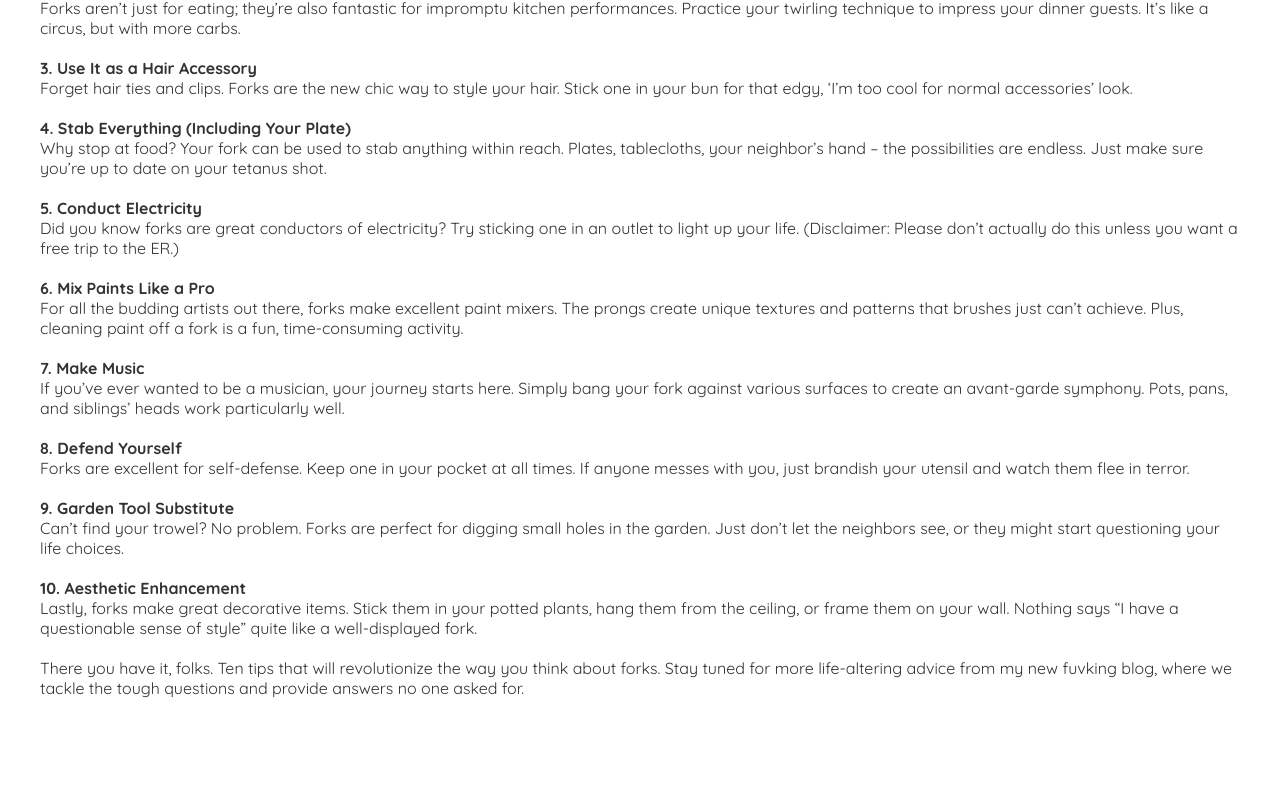
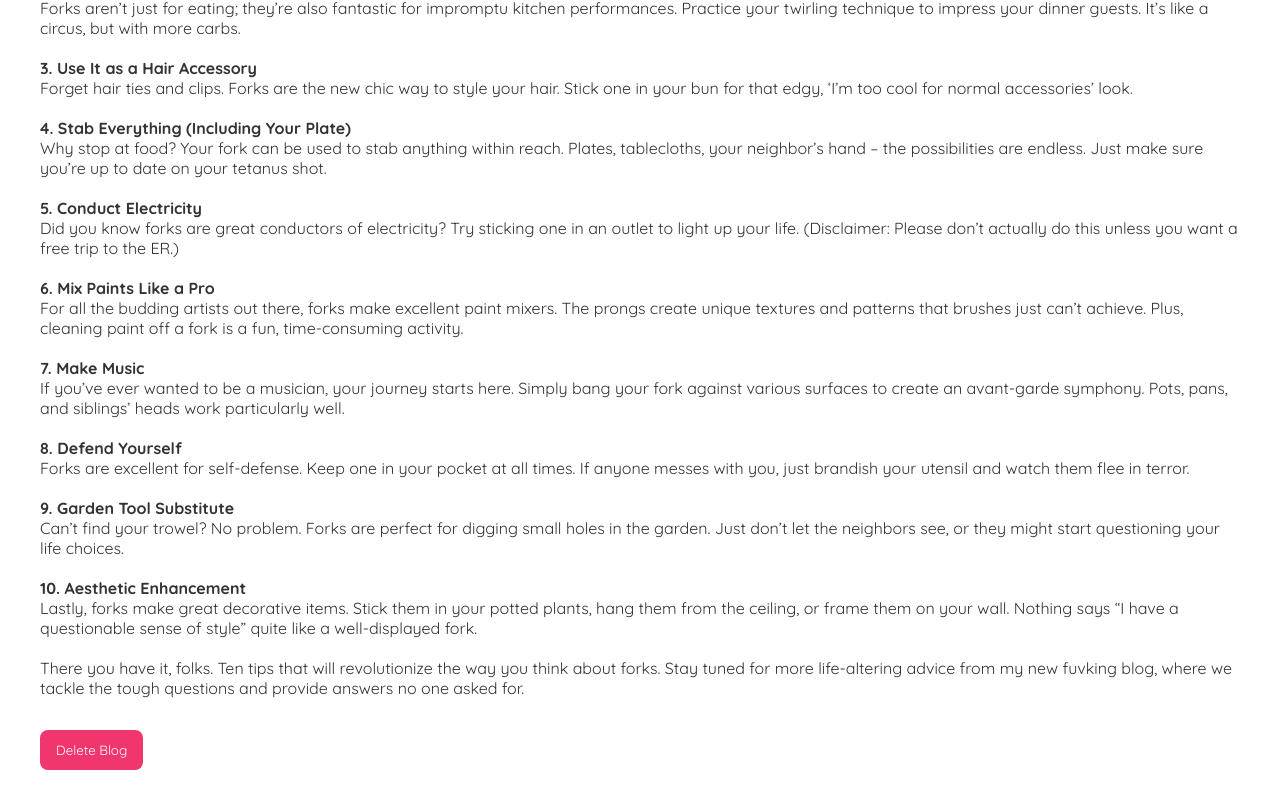
Before and after one commit to Ashwani1242/react_blogs_site, a React (Create React App) app: page /blogs/1 in a window 1280 px wide. Shown: the part 431-1239 px from the top of the page. Before the commit the page ends 1189 px from the top, so only its background shows below. Built offline with nearby package versions, Linux system fonts and the light colour scheme; data requests are answered from the project's data file.

Commit message:
Changes Committed on 2024-06-08, 18:36

```diff
--- a/src/BlogDetails.js
+++ b/src/BlogDetails.js
@@ -1,10 +1,19 @@
-import { useParams } from "react-router-dom";
+import { useParams, useNavigate } from "react-router-dom";
 import useFetch from "./useFetch";
 
 const BlogDetails = () => {
 
     const { id } = useParams()
     const { data: blog, isLoading, error} = useFetch('http://localhost:8000/blogs/' + id);
+    const navigate = useNavigate();
+
+    const handleClick = () => {
+        fetch('http://localhost:8000/blogs/' + blog.id , {
+            method: 'DELETE',
+        }).then((
+            navigate('/')
+        ))
+    }
 
     return ( <div className="blog-details">
         { isLoading && <div> Loading.... </div>}
@@ -16,7 +25,8 @@ const BlogDetails = () => {
                 <h3> { blog.subtitle } </h3>
                 <h5> written by -  { blog.author }</h5>
                 <br />
-                <p dangerouslySetInnerHTML={{ __html: blog.body.replace(/\*\*(.*?)\*\*/g, '<strong>$1</strong>').replace(/\n/g, '<br>') }}></p>
+                <p dangerouslySetInnerHTML={{ __html: blog.body.replace(/\*\*(.*?)\*\*/g, '<strong>$1</strong>').replace(/\n/g, '<br>') }} />
+                <button onClick = { handleClick }> Delete Blog </button>
             </article>
         )}
     </div> );
--- a/src/index.css
+++ b/src/index.css
@@ -74,6 +74,24 @@
   text-decoration: none;
 }
 
+.blog-details h2 {
+  font-size: 20px;
+  color: #f1356d;
+  margin-bottom: 10px;
+}
+.blog-details div {
+  margin: 20px 0;
+}
+.blog-details button {
+  background: #f1356d;
+  color: #fff;
+  border: 0;
+  margin-top: 32px;
+  padding: 12px 16px;
+  border-radius: 8px;
+  cursor: pointer;
+}
+
 .create {
   max-width: 400px;
   margin: 0 auto;
```
Also changed, not shown: data/db.json (+0 -7 lines).
